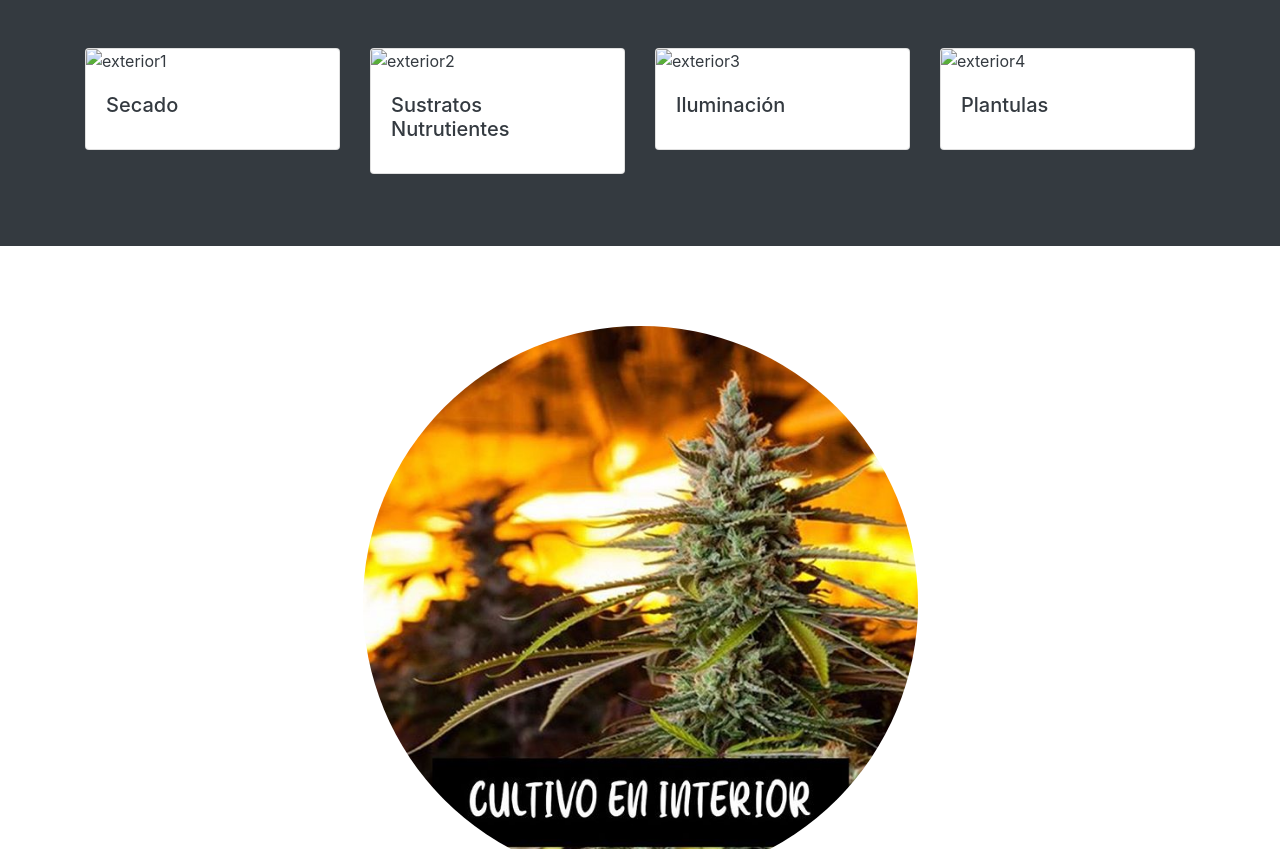
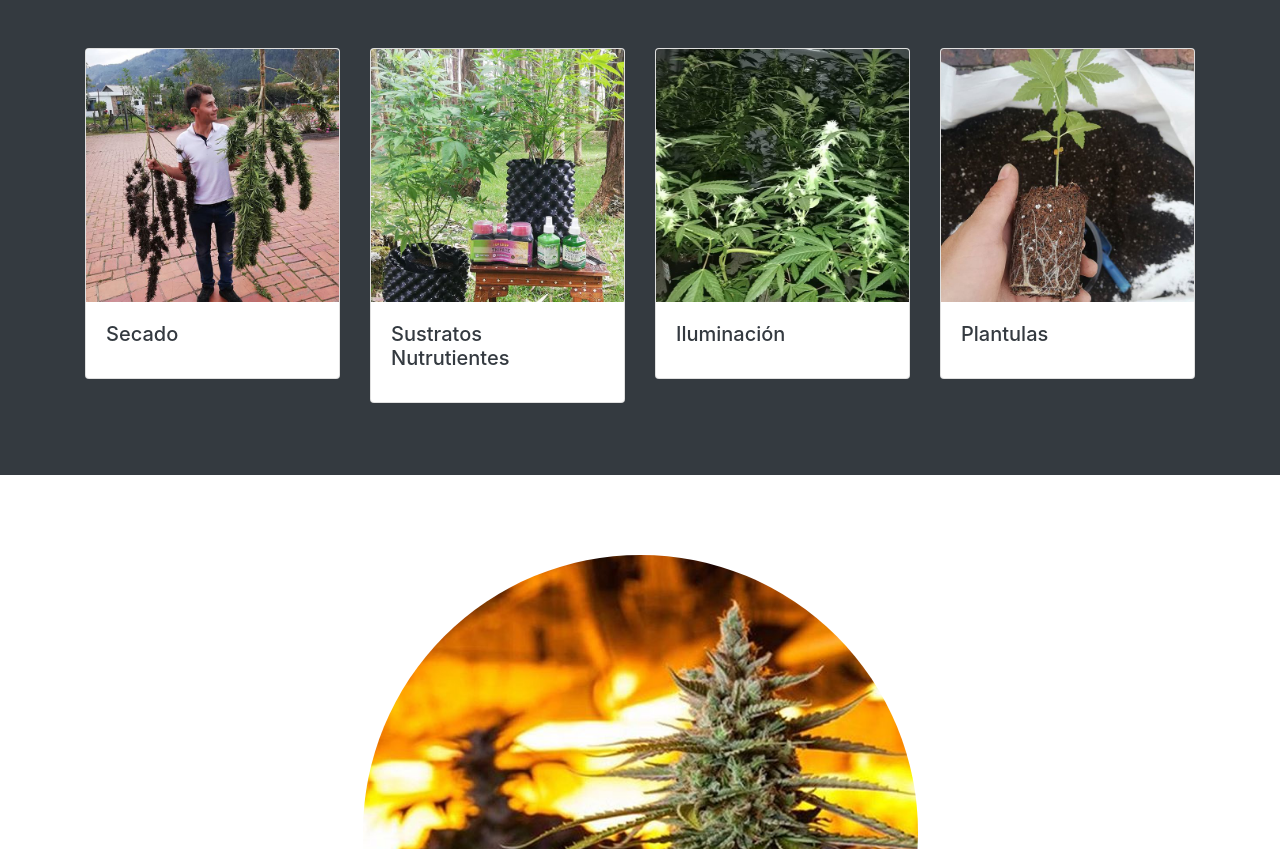
Before and after one commit to manuelcama92/focus420, a plain HTML site: page index.html in a window 1280 px wide. Shown: the part 3272-4121 px from the top of the page. Drawn offline with nearby package versions, Linux system fonts and the light colour scheme; the site is published under a folder, as on GitHub Pages, so addresses that start at the root find nothing.

Commit message:
Update index.html

```diff
--- a/index.html
+++ b/index.html
@@ -384,7 +384,7 @@
           <div class="col mb-4">
             <div class="card">
               <img
-                src="/assets/images/exterior1.jpg"
+                src="assets/images/exterior1.jpg"
                 class="card-img-top"
                 alt="exterior1"
               />
@@ -396,7 +396,7 @@
           <div class="col mb-4">
             <div class="card">
               <img
-                src="/assets/images/exterior2.jpg"
+                src="assets/images/exterior2.jpg"
                 class="card-img-top"
                 alt="exterior2"
               />
@@ -408,7 +408,7 @@
           <div class="col mb-4">
             <div class="card">
               <img
-                src="/assets/images/exterior3.jpg"
+                src="assets/images/exterior3.jpg"
                 class="card-img-top"
                 alt="exterior3"
               />
@@ -420,7 +420,7 @@
           <div class="col mb-4">
             <div class="card">
               <img
-                src="/assets/images/exterior4.jpg"
+                src="assets/images/exterior4.jpg"
                 class="card-img-top"
                 alt="exterior4"
               />
```
